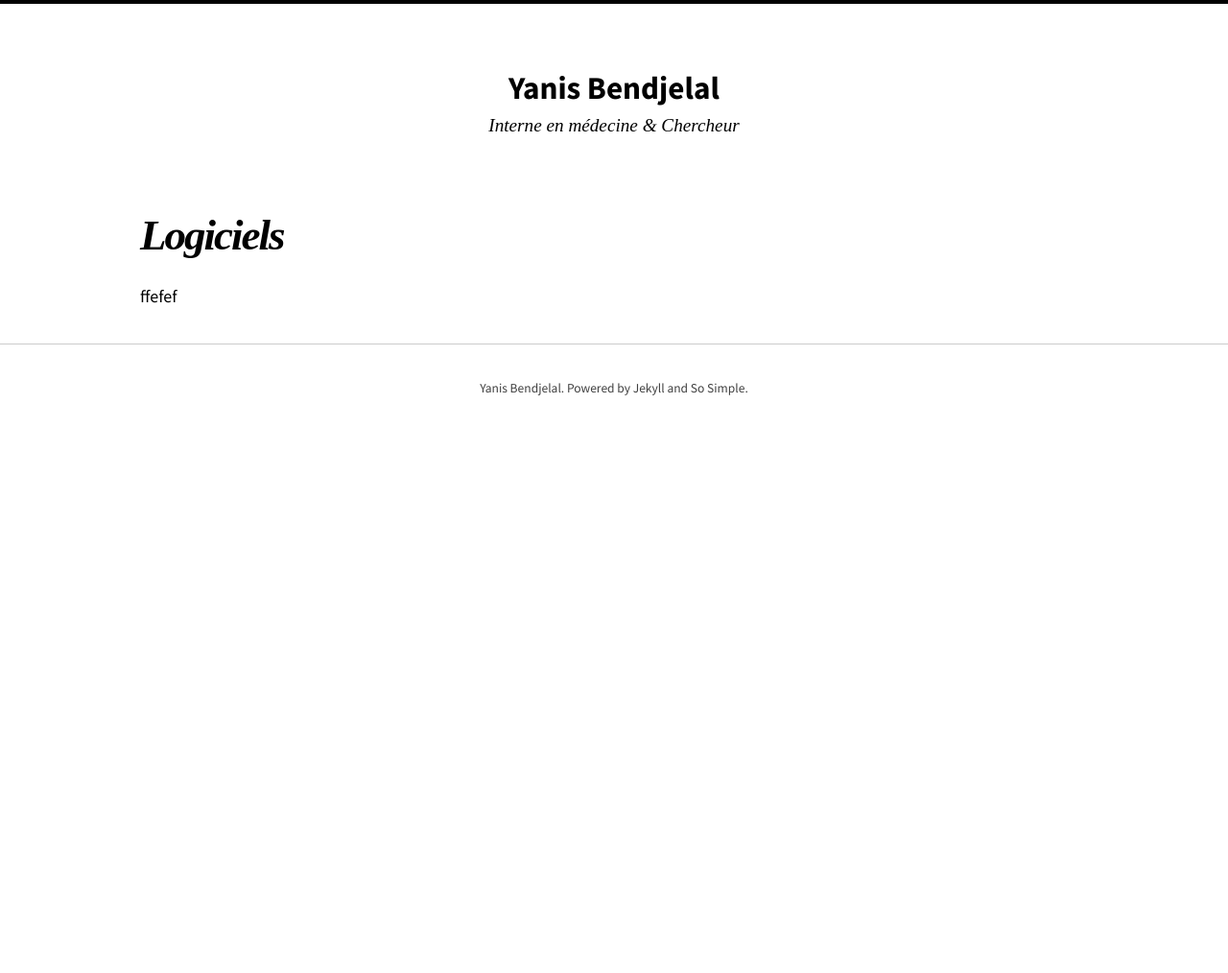
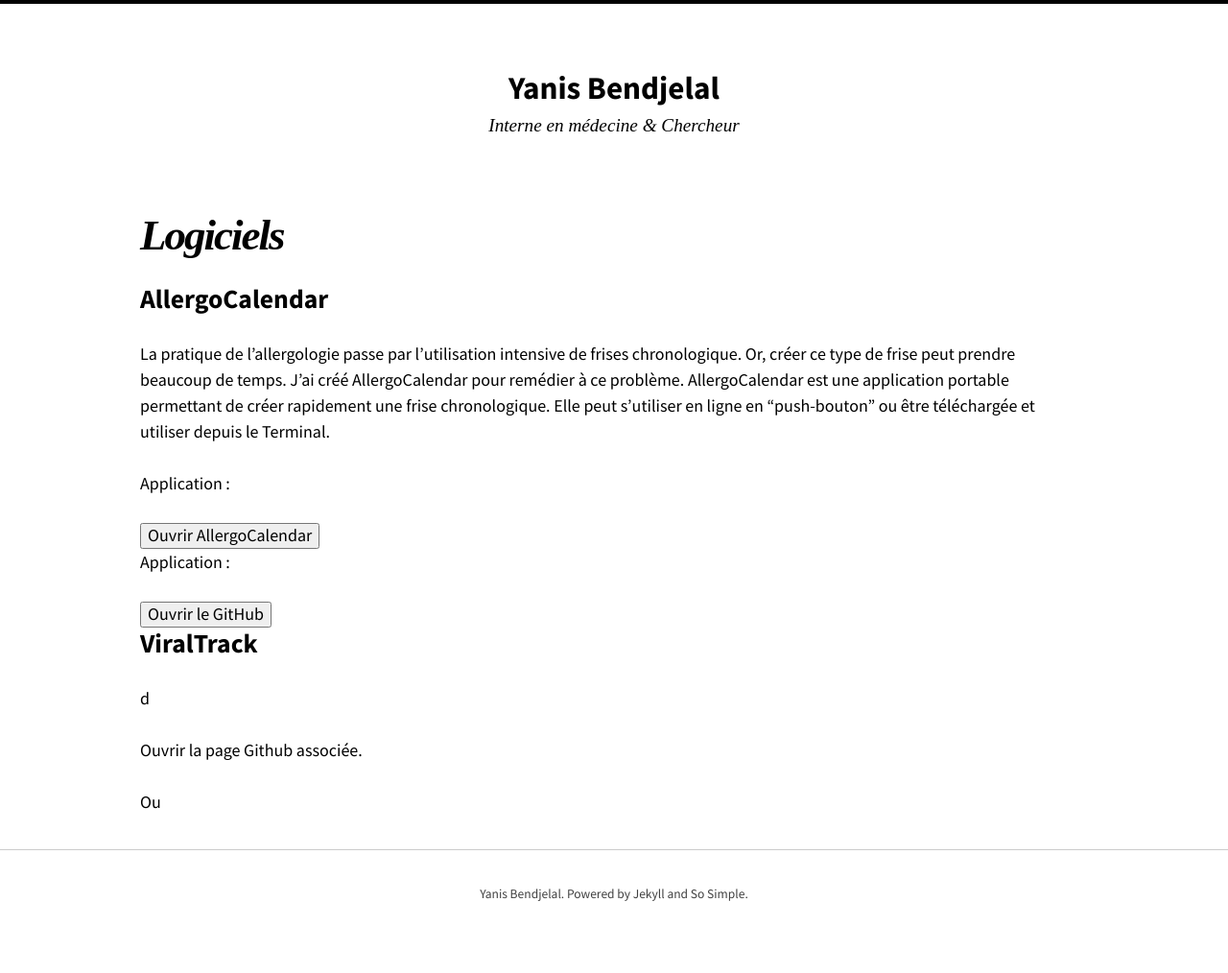
Before and after one commit to Bendjelal/bendjelal.github.io, a Jekyll site: the page built from software/software.md, in a window 1280 px wide. Shown: the whole page at 96% size. Built offline with Jekyll 4.4.1, drawn with Linux system fonts in a browser that asks for light colours; nearby versions of some CDN libraries; before the commit the page ends 900 px from its top, so only the background shows below that.

Commit message:
Update software.md

```diff
--- a/software/software.md
+++ b/software/software.md
@@ -4,4 +4,35 @@
 permalink: /logiciels/
 ---
 
-ffefef
+
+## AllergoCalendar
+
+La pratique de l'allergologie passe par l'utilisation intensive de frises chronologique. Or, créer ce type de frise peut prendre beaucoup de temps. J'ai créé AllergoCalendar pour remédier à ce problème. AllergoCalendar est une application portable permettant de créer rapidement une frise chronologique. Elle peut s'utiliser en ligne en "push-bouton" ou être téléchargée et utiliser depuis le Terminal.
+
+<html lang="fr">
+<head>
+    <meta charset="UTF-8">
+    <meta name="viewport" content="width=device-width, initial-scale=1.0">
+    <title>Mon Site Web</title>
+</head>
+<body>
+    <p> Application  :</p>
+    <a href="https://allergocalendar.streamlit.app/" target="_blank">
+        <button>Ouvrir AllergoCalendar</button>
+    </a>
+</body>
+<body>
+    <p> Application  :</p>
+    <a href="https://allergocalendar.streamlit.app/" target="_blank">
+        <button>Ouvrir le GitHub</button>
+    </a>
+</body>
+</html>
+
+## ViralTrack
+
+d
+
+Ouvrir la page Github associée.
+
+Ou
```
